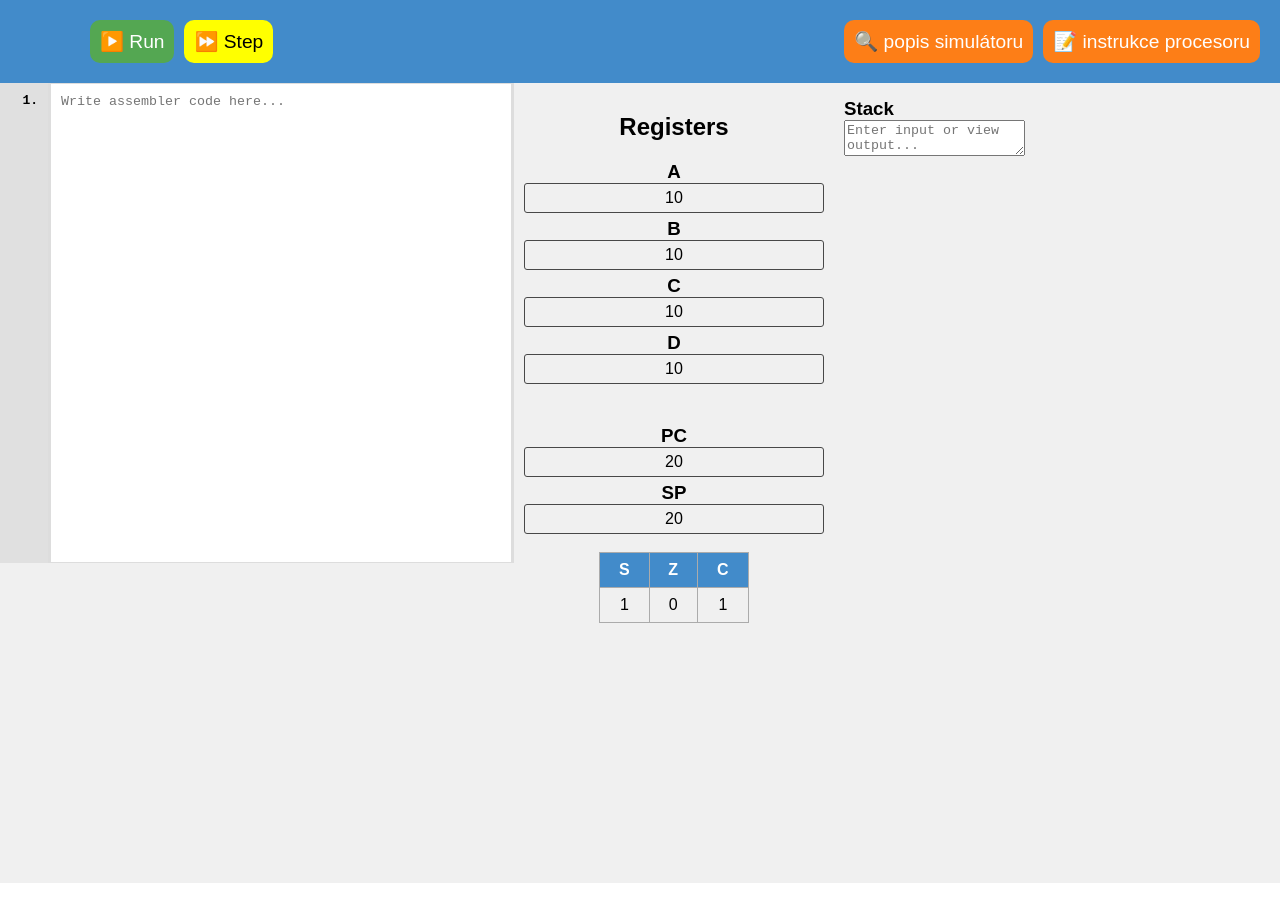
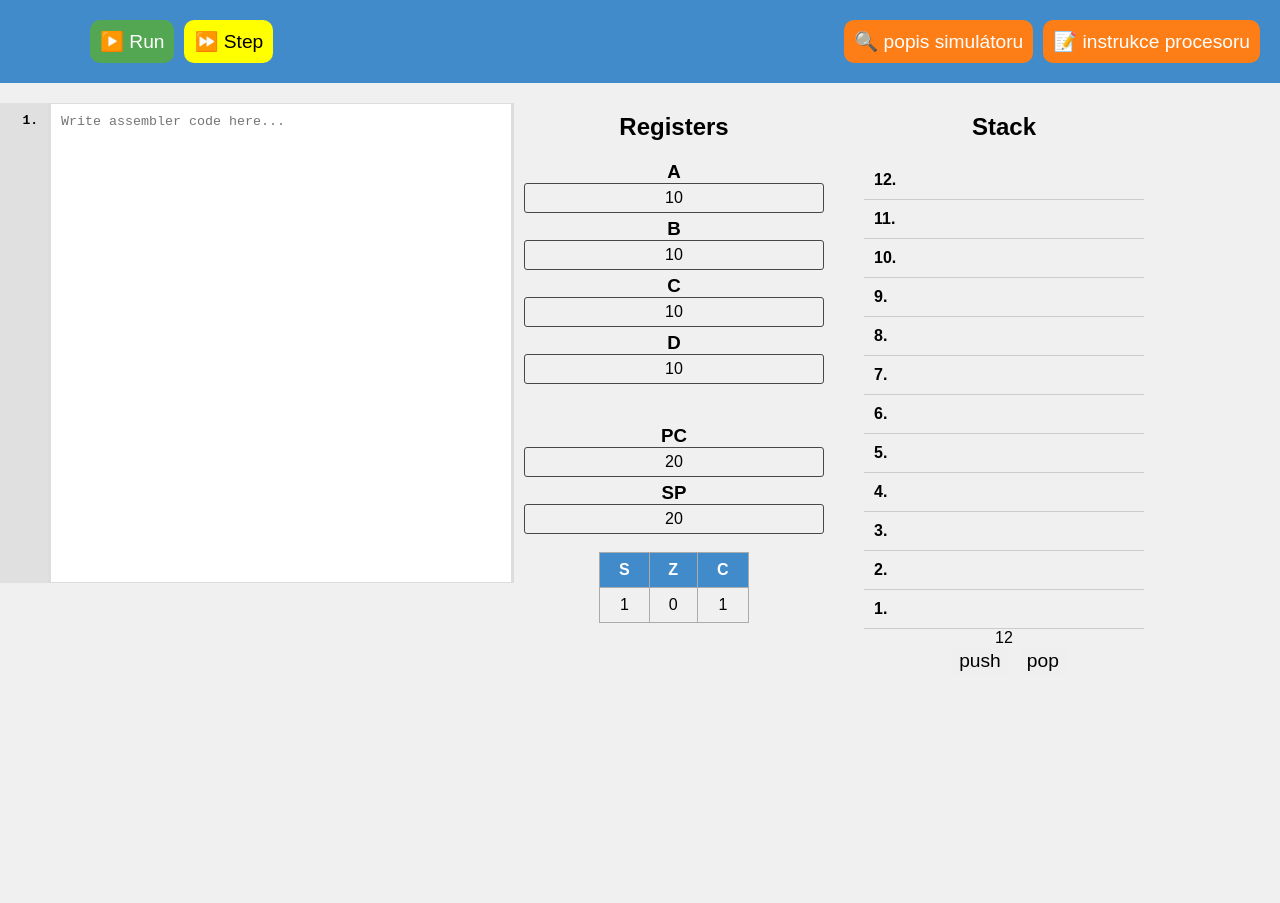
Before and after one commit to DanTabarka/AssemblerSimulator, a React (Create React App) app: page / in a window 1280 px wide. Built offline with nearby package versions, Linux system fonts and the light colour scheme.

Commit message:
stack part working

```diff
--- a/src/App.css
+++ b/src/App.css
@@ -6,4 +6,5 @@
 .flex {
   display: flex;
   height: 100vh;
+  padding-top: 20px;
 }
--- a/src/Buttons/Buttons.js
+++ b/src/Buttons/Buttons.js
@@ -5,7 +5,7 @@ function Buttons() {
 
 
   return (
-    <p className='buttonsLine'>
+    <div className='buttonsLine'>
       <div className="button-group left">
         <button className='run' onClick={() => alert('Run code clicked!')}>▶️ Run</button>
         <button className='step' onClick={() => alert('Run code clicked!')}>⏩ Step</button>
@@ -14,7 +14,7 @@ function Buttons() {
         <button className='info'>🔍 popis simulátoru</button>
         <button className='info'>📝 instrukce procesoru</button>
       </div>
-    </p>
+    </div>
 
   );
 }
--- a/src/Stack/Stack.js
+++ b/src/Stack/Stack.js
@@ -1,22 +1,44 @@
-import React from 'react';
+import './style.css'
+import React, { useState, useEffect } from 'react';
 
 function Stack() {
+  const initialStack = ["", "", "", "", "", "", "", "", "", "", "", ""];
+  const [stackValues, setStackValues] = useState(initialStack);
+  const [stackPointer, setStackPointer] = useState(initialStack.length);
+
+  function push(number) {
+    if (stackPointer > 0) {
+      const newStack = [...stackValues];
+      newStack[stackPointer - 1] = number;
+      setStackValues(newStack);
+
+      setStackPointer(prevPointer => prevPointer - 1);
+    }
+  }
+
+  function pop() {
+    if (stackPointer < stackValues.length) {
+      setStackPointer(prevPointer => prevPointer + 1);
+    }
+  }
+
+
   return (
-    <div style={styles.Stack}>
-      <div id="outputInput">
-        <h3>Stack</h3>
-        <textarea placeholder="Enter input or view output..."></textarea>
-      </div>
+    <div className='stackDiv'>
+      <h2>Stack</h2>
+      {stackValues.map((value, index) => (
+        <div
+          key={index}
+          className={`stack-row ${index === stackPointer ? 'active' : ''} ${index > stackPointer ? 'underActive' : ''}`}
+        >
+          <span className="stack-number">{stackValues.length - index}.</span>
+          <span className="stack-value">{value}</span>
+        </div>
+      ))}
+      <p>{stackPointer}</p>
+      <button onClick={() => push(123)}>push</button><button onClick={pop}>pop</button>
     </div>
   );
 }
 
-const styles = {
-  Stack: {
-    width: '25%',
-    padding: '10px',
-    boxSizing: 'border-box',
-  },
-};
-
 export default Stack;
--- /dev/null
+++ b/src/Stack/style.css
@@ -0,0 +1,40 @@
+.stackDiv {
+    text-align: center;
+    box-sizing: border-box;
+    width: 25%;
+    padding: 10px;
+    padding-left: 30px;
+}
+
+h2 {
+    margin-top: 0px;
+    padding-top: 0px;
+}
+
+.stack-row {
+    display: flex;
+    justify-content: space-between;
+    padding: 10px;
+    border-bottom: 1px solid #ccc; /* Jemná čára mezi řádky */
+}
+
+.stack-number {
+    font-weight: bold;
+    margin-right: 10px;
+}
+
+.stack-value {
+    text-align: center;
+    flex-grow: 1;
+}
+
+.stack-row.active {
+    background-color: #428BCA;
+    color: white;
+    font-weight: bold;
+}
+.stack-row.underActive {
+    background-color: hsl(208, 56%, 70%);
+    color: white;
+    font-weight: bold;
+}
```
